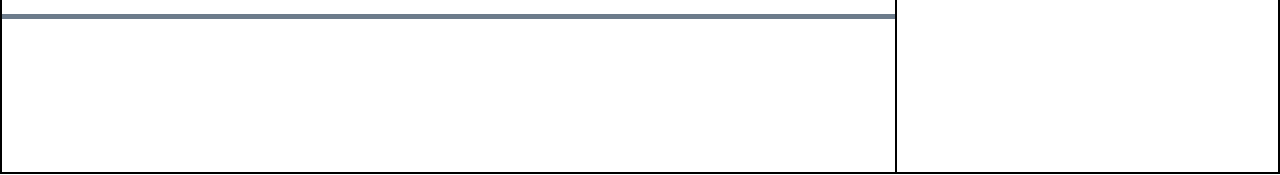
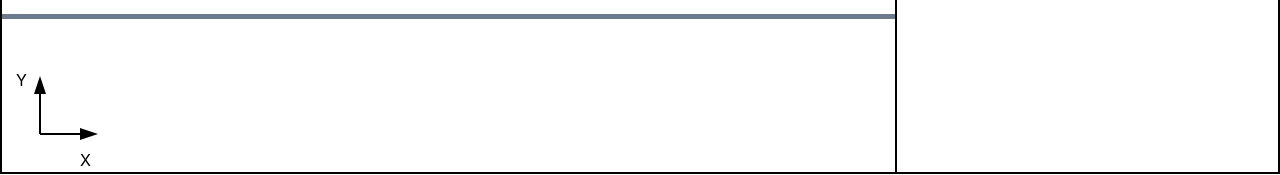
Before and after one commit to brynnchernosky/physics-mechanics-simulator, a React (Create React App) app: page / in a window 1280 px wide. Shown: the part 626-801 px from the top of the page. Built offline with nearby package versions, Linux system fonts and the light colour scheme.

Commit message:
show coordinate system

```diff
--- a/src/App.scss
+++ b/src/App.scss
@@ -35,6 +35,10 @@
   }
 }
 
+.coordinateSystem {
+  z-index: -100;
+}
+
 th,
 td {
   border-collapse: collapse;
--- a/src/App.tsx
+++ b/src/App.tsx
@@ -52,7 +52,7 @@ function App() {
   const [showVelocity, setShowVelocity] = useState<boolean>(false);
   const [showAcceleration, setShowAcceleration] = useState<boolean>(false);
   const [elasticCollisions, setElasticCollisions] = useState<boolean>(true);
-  const [simulationType, setSimulationType] = useState("");
+  const [pendulum, setPendulum] = useState(false);
 
   const [positionYDisplay, setPositionYDisplay] = useState(0);
   const [velocityYDisplay, setVelocityYDisplay] = useState(0);
@@ -65,7 +65,6 @@ function App() {
   const [pendulumLength, setPendulumLength] = useState(0);
 
   const addWeight = () => {
-    setSimulationType("weight");
     const weight: ISimulationElement = {
       type: "weight",
       startPosX: 30,
@@ -80,7 +79,7 @@ function App() {
   };
 
   const addPendulum = () => {
-    setSimulationType("pendulum");
+    setPendulum(true);
     const weight: ISimulationElement = {
       type: "weight",
       startPosX: 30,
@@ -122,12 +121,13 @@ function App() {
   const [displayChange, setDisplayChange] = useState(false);
 
   return (
+    <div>
       <div className="mechanicsSimulationContainer">
         <div className="mechanicsSimulationContentContainer">
           <div className="mechanicsSimulationButtonsAndElements">
             <div className="mechanicsSimulationButtons">
               <div>
-              <div style={{ zIndex: 1000 }}>
+                <div style={{ zIndex: 10000 }}>
                   <Tooltip title="Add/remove elements">
                     <IconButton onClick={handleClick} size="large">
                       <AddIcon />
@@ -168,6 +168,17 @@ function App() {
                           <ListItemText primary="Add pendulum" />
                         </ListItemButton>
                       </ListItem>
+                      <ListItem disablePadding>
+                        <ListItemButton
+                          onClick={addPendulum}
+                          disabled={simulationElements.length > 0}
+                        >
+                          <ListItemIcon>
+                            <AddCircleIcon />
+                          </ListItemIcon>
+                          <ListItemText primary="Add wedge" />
+                        </ListItemButton>
+                      </ListItem>
                     </List>
                   </nav>
                   <Divider />
@@ -177,7 +188,7 @@ function App() {
                         <ListItemButton
                           disabled={simulationElements.length == 0}
                           onClick={() => {
-                          setSimulationType("");
+                            setPendulum(false);
                             setSimulationElements([]);
                             handleClose();
                           }}
@@ -422,12 +433,9 @@ function App() {
               <tr>
                 <td>Velocity</td>
                 <td>
-                {(!simulationPaused || simulationType == "pendulum") &&
-                  velocityXDisplay}{" "}
-                {(!simulationPaused || simulationType == "pendulum") && (
-                  <p>m/s</p>
-                )}{" "}
-                {simulationPaused && simulationType != "pendulum" && (
+                  {(!simulationPaused || pendulum) && velocityXDisplay}{" "}
+                  {(!simulationPaused || pendulum) && <p>m/s</p>}{" "}
+                  {simulationPaused && !pendulum && (
                     <TextField
                       type="number"
                       variant="standard"
@@ -450,12 +458,9 @@ function App() {
                   )}{" "}
                 </td>
                 <td>
-                {(!simulationPaused || simulationType == "pendulum") &&
-                  velocityYDisplay}{" "}
-                {(!simulationPaused || simulationType == "pendulum") && (
-                  <p>m/s</p>
-                )}{" "}
-                {simulationPaused && simulationType != "pendulum" && (
+                  {(!simulationPaused || pendulum) && velocityYDisplay}{" "}
+                  {(!simulationPaused || pendulum) && <p>m/s</p>}{" "}
+                  {simulationPaused && !pendulum && (
                     <TextField
                       type="number"
                       variant="standard"
@@ -548,6 +553,74 @@ function App() {
           )}
         </div>
       </div>
+      <div className="coordinateSystem">
+        <div
+          style={{
+            position: "absolute",
+            top: "0px",
+            left: "0px",
+            zIndex: -10000,
+          }}
+        >
+          <svg
+            width={window.innerWidth + "px"}
+            height={window.innerHeight + "px"}
+          >
+            <defs>
+              <marker
+                id="miniArrow"
+                markerWidth="20"
+                markerHeight="20"
+                refX="0"
+                refY="3"
+                orient="auto"
+                markerUnits="strokeWidth"
+              >
+                <path d="M0,0 L0,6 L9,3 z" fill={"#000000"} />
+              </marker>
+            </defs>
+            <line
+              x1={window.innerHeight * 0.05}
+              y1={window.innerHeight * 0.95}
+              x2={window.innerHeight * 0.05}
+              y2={window.innerHeight * 0.9}
+              stroke={"#000000"}
+              strokeWidth="2"
+              markerEnd="url(#miniArrow)"
+            />
+            <line
+              x1={window.innerHeight * 0.05}
+              y1={window.innerHeight * 0.95}
+              x2={window.innerHeight * 0.1}
+              y2={window.innerHeight * 0.95}
+              stroke={"#000000"}
+              strokeWidth="2"
+              markerEnd="url(#miniArrow)"
+            />
+          </svg>
+        </div>
+        <p
+          style={{
+            position: "absolute",
+            top: window.innerHeight * 0.95 + "px",
+            left: window.innerHeight * 0.1 + "px",
+            zIndex: -10000,
+          }}
+        >
+          X
+        </p>
+        <p
+          style={{
+            position: "absolute",
+            top: window.innerHeight * 0.85 + "px",
+            left: window.innerHeight * 0.02 + "px",
+            zIndex: -10000,
+          }}
+        >
+          Y
+        </p>
+      </div>
+    </div>
   );
 }
 
--- a/src/Weight.tsx
+++ b/src/Weight.tsx
@@ -513,7 +513,7 @@ export const Weight = (props: IWeightProps) => {
             >
               <defs>
                 <marker
-                  id="arrow"
+                  id="accArrow"
                   markerWidth="10"
                   markerHeight="10"
                   refX="0"
@@ -531,7 +531,7 @@ export const Weight = (props: IWeightProps) => {
                 y2={yPosition + radius + getNewAccelerationY(updatedForces) * 5}
                 stroke={"green"}
                 strokeWidth="5"
-                markerEnd="url(#arrow)"
+                markerEnd="url(#accArrow)"
               />
             </svg>
             <div
@@ -585,7 +585,7 @@ export const Weight = (props: IWeightProps) => {
             >
               <defs>
                 <marker
-                  id="arrow"
+                  id="velArrow"
                   markerWidth="10"
                   markerHeight="10"
                   refX="0"
@@ -603,7 +603,7 @@ export const Weight = (props: IWeightProps) => {
                 y2={yPosition + radius + yVelocity * 3}
                 stroke={"blue"}
                 strokeWidth="5"
-                markerEnd="url(#arrow)"
+                markerEnd="url(#velArrow)"
               />
             </svg>
             <div
@@ -661,7 +661,7 @@ export const Weight = (props: IWeightProps) => {
                 >
                   <defs>
                     <marker
-                      id="arrow"
+                      id="forceArrow"
                       markerWidth="10"
                       markerHeight="10"
                       refX="0"
@@ -679,7 +679,7 @@ export const Weight = (props: IWeightProps) => {
                     y2={arrowEndY}
                     stroke={color}
                     strokeWidth="5"
-                    markerEnd="url(#arrow)"
+                    markerEnd="url(#forceArrow)"
                   />
                 </svg>
               </div>
```
Lines whose indentation alone changed are shown as unchanged.
